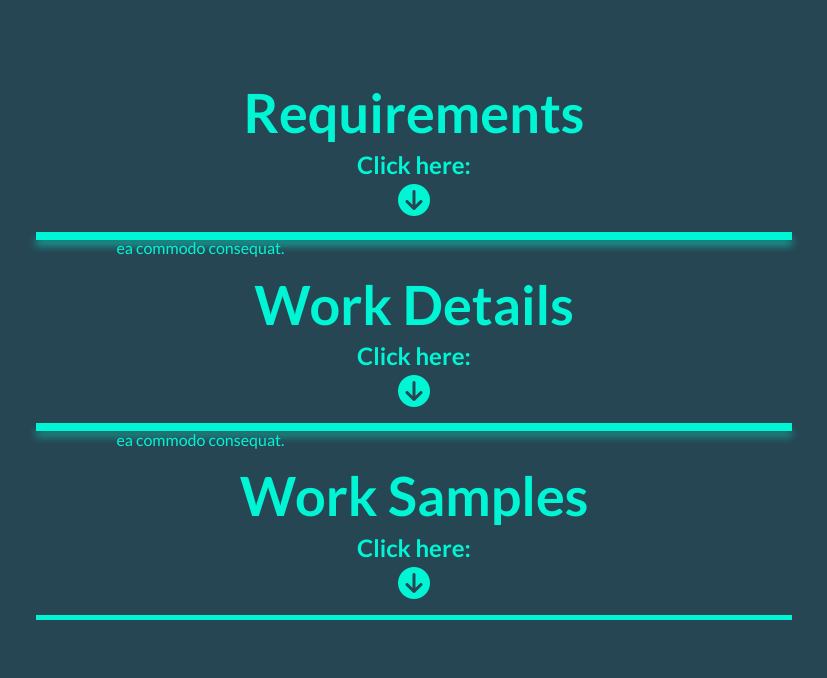
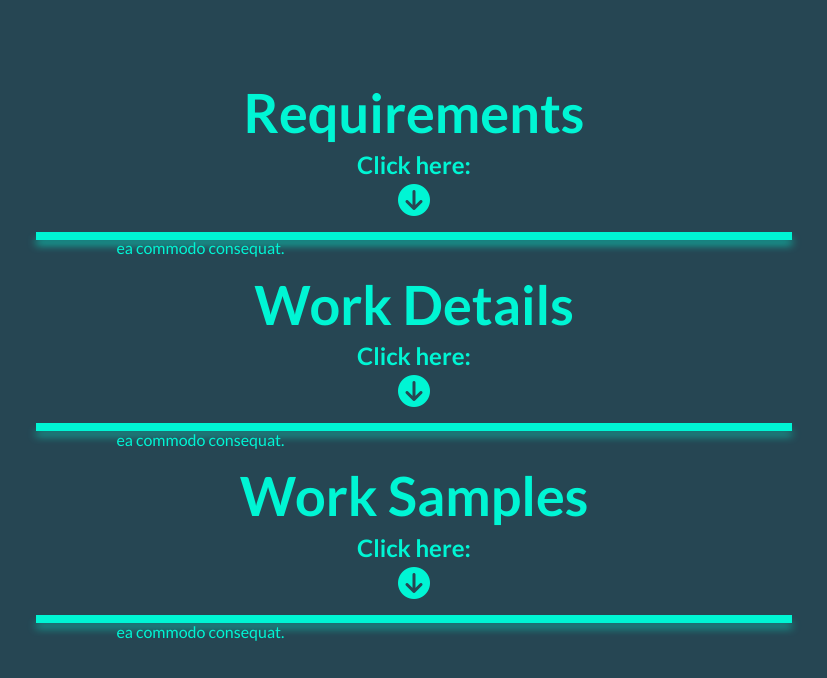
Before and after one commit to sagehogue/upwork-demo, a plain HTML site: page index.html in a window 1280 px wide. Shown: the whole page, without its empty margins (226-1053 px from the left). Drawn offline with Linux system fonts and the light colour scheme.

Commit message:
fixed a visual error

```diff
--- a/styles.css
+++ b/styles.css
@@ -92,3 +92,6 @@ h4 {
 #requirements {
   margin-top: 10vh;
 }
+#hrGroup3 {
+  padding-bottom: 1rem;
+}
```
Also changed, not shown: index.html (+2 -2 lines).
